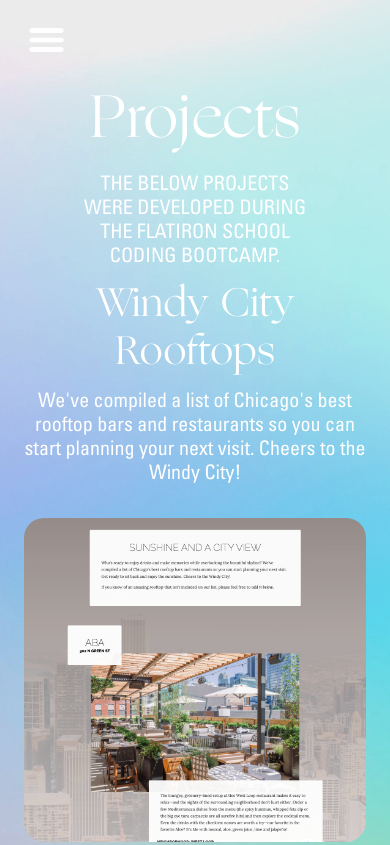
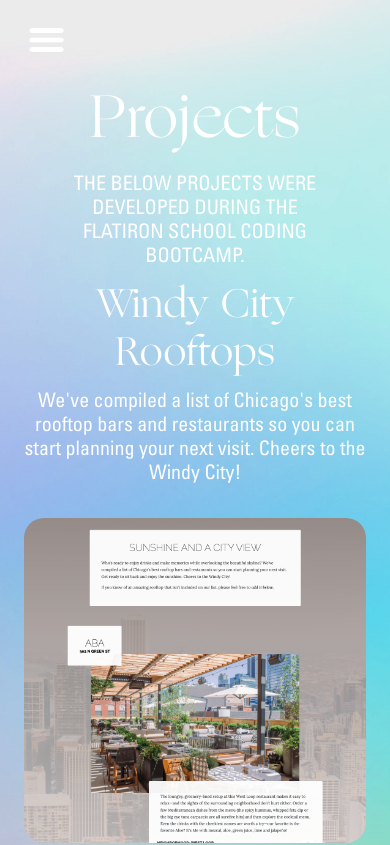
Before and after one commit to lexisandoval/portfolio, a React (Create React App) app: page /projects in a window 390 px wide. Shown: the top 845 px of the page. Built offline with nearby package versions, Linux system fonts and the light colour scheme.

Commit message:
Small mobile styling update

```diff
--- a/src/App.css
+++ b/src/App.css
@@ -309,6 +309,6 @@
   }
 
   .max500 {
-    width: 70% !important;
+    width: 80% !important;
   }
 }
```
